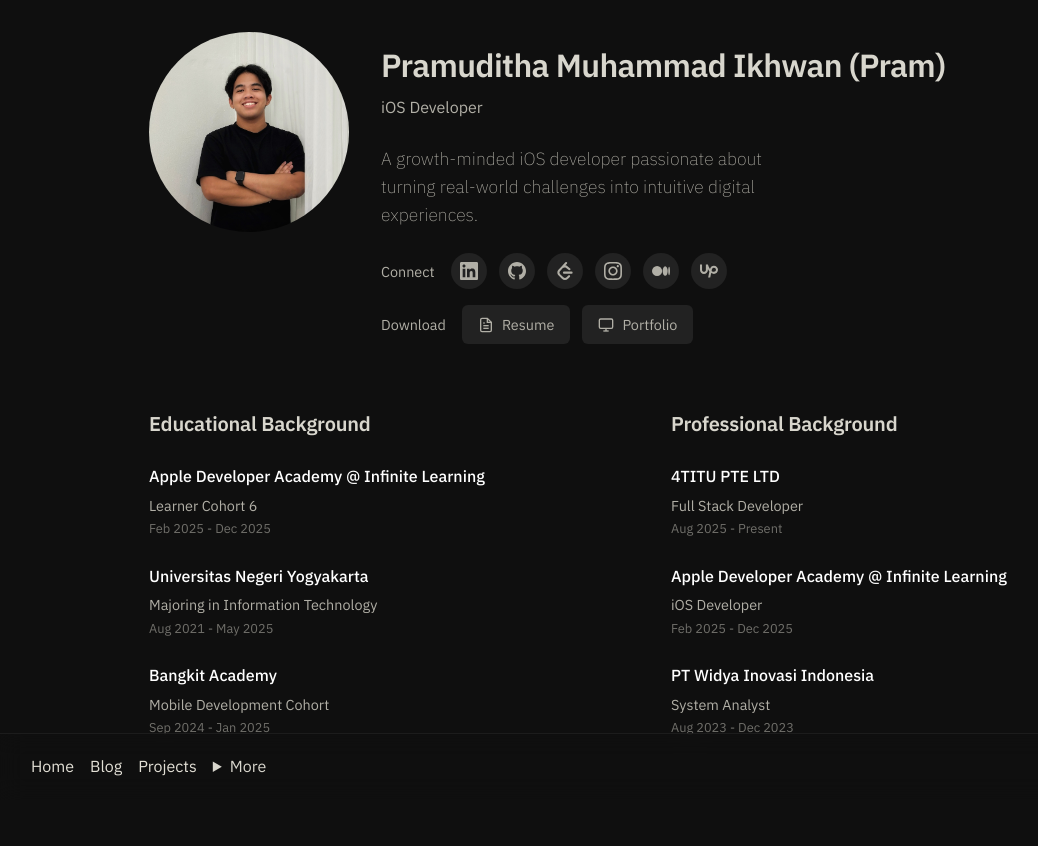
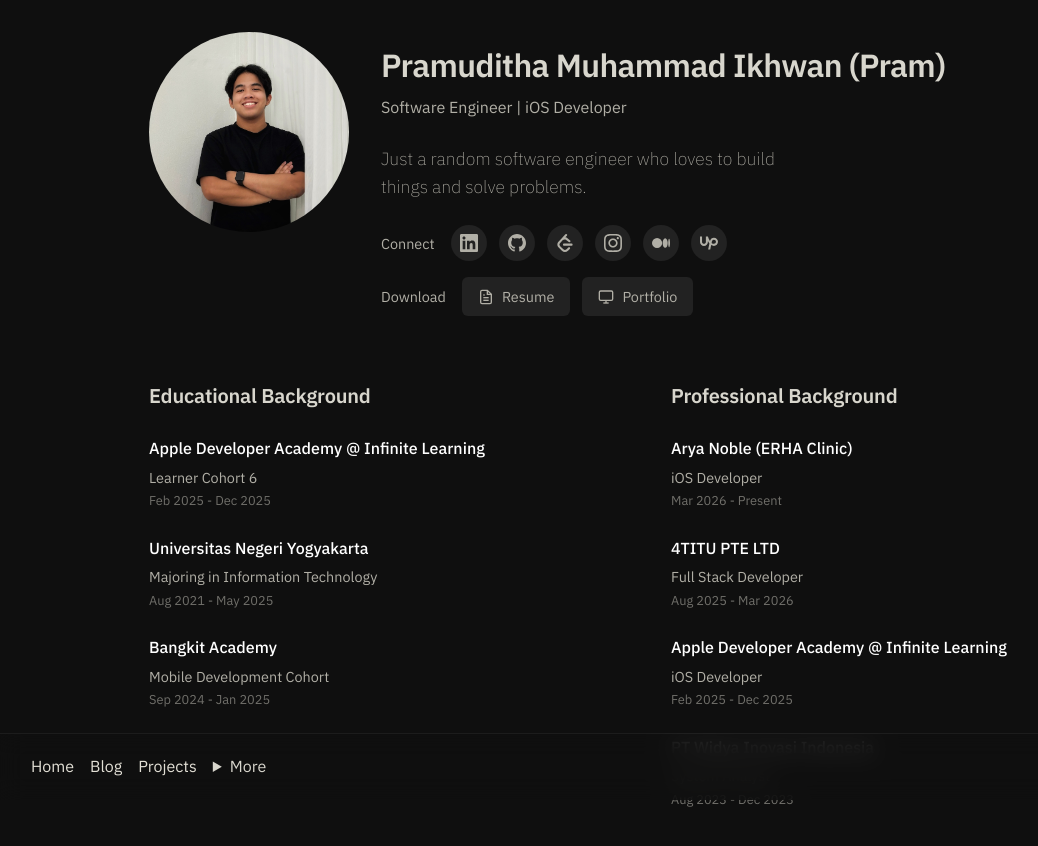
Before and after one commit to prammmoe/prammmoe-space, an Astro site: page / in a window 1280 px wide. Shown: the whole page, without its empty margins (1-1039 px from the left). Built offline with nearby package versions, Linux system fonts and the light colour scheme; Astro itself is replaced by a stand-in of ours.

Commit message:
feat: add present profesional experience

```diff
--- a/src/pages/index.astro
+++ b/src/pages/index.astro
@@ -10,10 +10,9 @@ import Base from '../layouts/Base.astro'
       </div>
       <div class="profile-info">
         <h1 class="name">Pramuditha Muhammad Ikhwan (Pram)</h1>
-        <p class="title">iOS Developer</p>
+        <p class="title">Software Engineer | iOS Developer</p>
         <p class="bio">
-          A growth-minded iOS developer passionate about turning real-world
-          challenges into intuitive digital experiences.
+          Just a random software engineer who loves to build things and solve problems.
         </p>
 
         <!-- Connect Links -->
@@ -109,10 +108,16 @@ import Base from '../layouts/Base.astro'
       <div class="background-section">
         <h2 class="section-title">Professional Background</h2>
 
+         <div class="background-item">
+          <h3 class="item-title">Arya Noble (ERHA Clinic)</h3>
+          <p class="item-subtitle">iOS Developer</p>
+          <p class="item-date">Mar 2026 - Present</p>
+        </div>
+
         <div class="background-item">
           <h3 class="item-title">4TITU PTE LTD</h3>
           <p class="item-subtitle">Full Stack Developer</p>
-          <p class="item-date">Aug 2025 - Present</p>
+          <p class="item-date">Aug 2025 - Mar 2026</p>
         </div>
 
         <div class="background-item">
```
